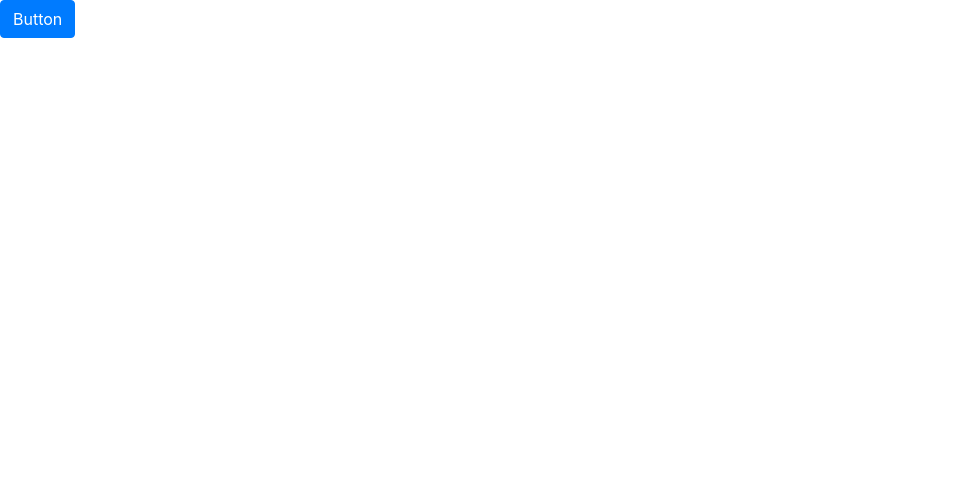
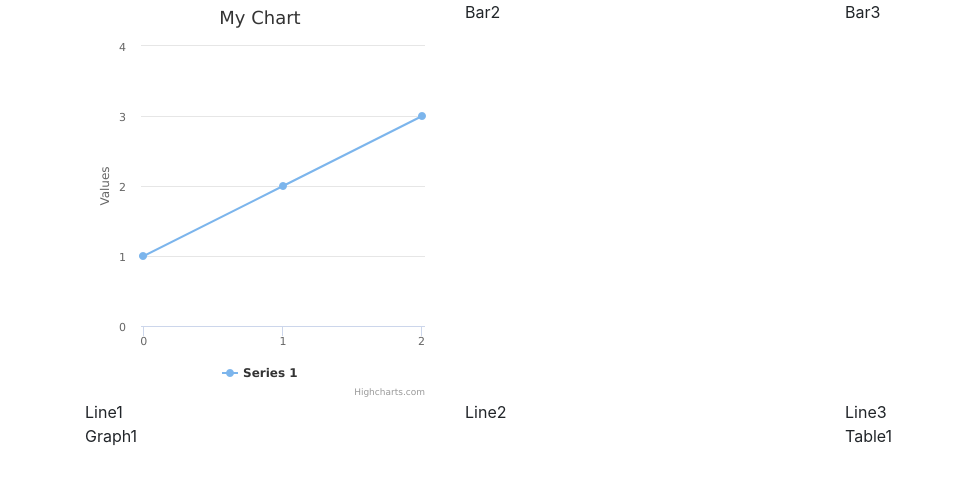
Before and after one commit to richmond00/dashboard, a React (Create React App) app: page / in a window 1280 px wide. Shown: the top 484 px of the page, without its empty margins (0-954 px from the left). Built offline with nearby package versions, Linux system fonts and the light colour scheme.

Commit message:
기본 레이아웃 및 샘플차트 추가

```diff
--- a/src/App.js
+++ b/src/App.js
@@ -1,13 +1,35 @@
-import React, { Component } from 'react';
-import Button from 'react-bootstrap/Button';
+import React, { Component } from 'react'
+import Container from 'react-bootstrap/Container'
+import Row from 'react-bootstrap/Row'
+import Col from 'react-bootstrap/Col'
+import LeftBar from './components/LeftBar/LeftBar'
 
 
 class App extends Component {
     render() {
         return (
-            <div className="App">
-                <Button variant="primary">Button</Button>
-            </div>
+            <Container>
+                <Row>
+                    <Col md={4}>
+                        <LeftBar></LeftBar>
+                    </Col>
+                    <Col md={4}>Bar2</Col>
+                    <Col md={4}>Bar3</Col>
+                </Row>
+                <Row>
+                    <Col md={4}>Line1</Col>
+                    <Col md={4}>Line2</Col>
+                    <Col md={4}>Line3</Col>
+                </Row>
+                <Row>
+                    <Col md={8}>Graph1</Col>
+                    <Col md={4}>Table1</Col>
+                </Row>
+
+
+
+
+            </Container>
         )
     }
 }
--- /dev/null
+++ b/src/components/LeftBar/LeftBar.js
@@ -0,0 +1,20 @@
+import React from 'react'
+import { render } from 'react-dom'
+import Highcharts from 'highcharts'
+import HighchartsReact from 'highcharts-react-official'
+
+const options = {
+    title: {
+        text: 'My Chart'
+    },
+
+    series: [{
+        data: [1,2,3]
+    }]
+}
+
+const LeftBar = () => <div>
+    <HighchartsReact highcharts={Highcharts} options={options} />
+</div>
+
+export default LeftBar
```
